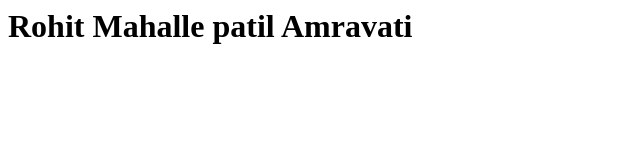
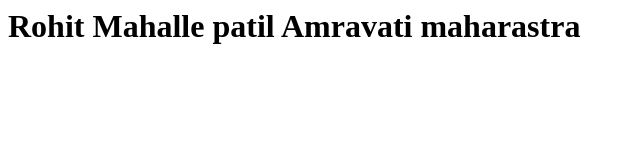
Before and after one commit to rohitmahalle4985/BranchCreation, a plain HTML site: page index.html in a window 1280 px wide. Shown: the whole page, without its empty margins (0-640 px from the left). Drawn offline with Linux system fonts and the light colour scheme.

Commit message:
index index.html commit 3

```diff
--- a/index.html
+++ b/index.html
@@ -1,7 +1,7 @@
 <html>
 <head>
 <h1>
-Rohit Mahalle patil Amravati
+Rohit Mahalle patil Amravati maharastra
 </h1>
 </head>
 </html>
```
